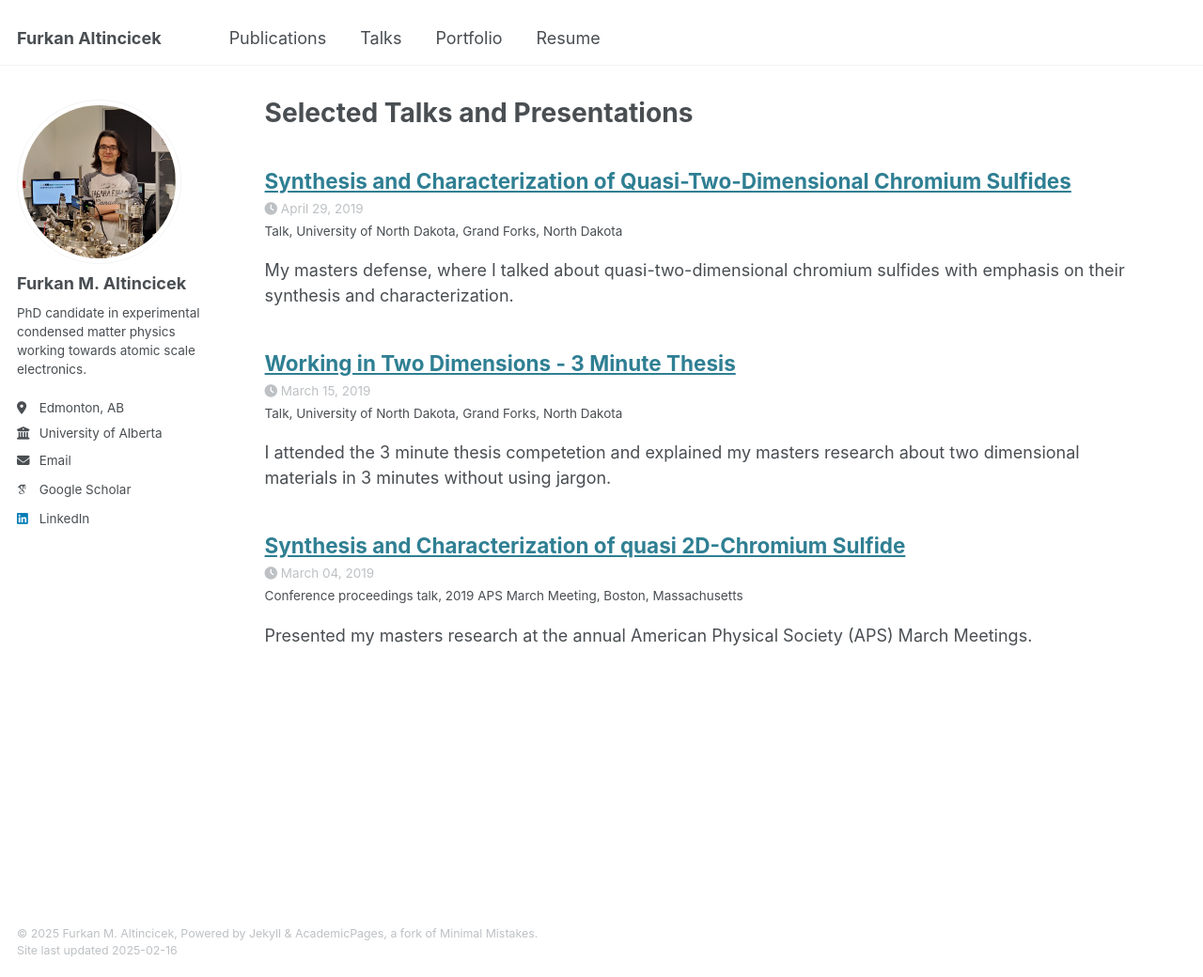
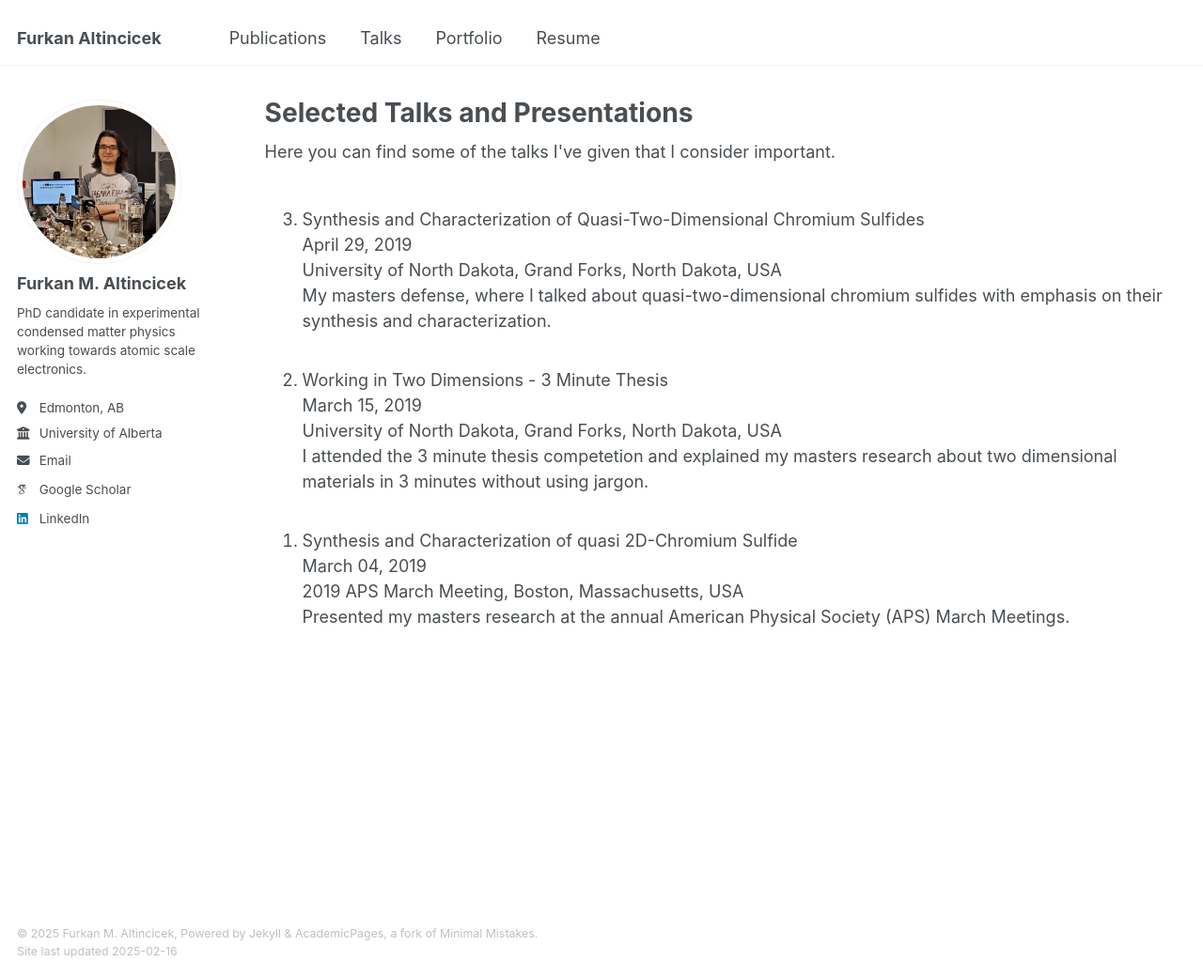
Before and after one commit to faltincicek/faltincicek.github.io, a Jekyll site: the page built from _pages/talks.html, in a window 1280 px wide and 1040 px high. Shown: the whole window at 94% size. Built offline with Jekyll 4.4.1, drawn with Linux system fonts in a browser that asks for light colours; some web fonts are replaced.

Commit message:
Update talks.html

```diff
--- a/_pages/talks.html
+++ b/_pages/talks.html
@@ -5,17 +5,29 @@ permalink: /talks/
 author_profile: true
 ---
 
-{% if site.talkmap_link == true %}
+Here you can find some of the talks I've given that I consider important.<br><br>
 
-<p style="text-decoration:underline;"><a href="/talkmap.html">See a map of all the places I've given a talk!</a></p>
+<ol reversed>
 
-{% endif %}
+<li>
+Synthesis and Characterization of Quasi-Two-Dimensional Chromium Sulfides <br>
+  April 29, 2019<br>
+University of North Dakota, Grand Forks, North Dakota, USA<br>
+My masters defense, where I talked about quasi-two-dimensional chromium sulfides with emphasis on their synthesis and characterization.<br><br>
+</li>
 
-{% for post in site.talks reversed %}
-  {% include archive-single-talk.html %}
-{% endfor %}
+<li>
+Working in Two Dimensions - 3 Minute Thesis <br>
+  March 15, 2019<br>
+University of North Dakota, Grand Forks, North Dakota, USA<br>
+I attended the 3 minute thesis competetion and explained my masters research about two dimensional materials in 3 minutes without using jargon.<br><br>
+</li>
 
-{% comment %}
-<p>Map of places I have given presentations.</p>
-<iframe src="/talkmap/map.html" height="700" width="850" style="border:none;"></iframe>
-{% endcomment %}
+<li>
+Synthesis and Characterization of quasi 2D-Chromium Sulfide<br>
+  March 04, 2019<br>
+2019 APS March Meeting, Boston, Massachusetts, USA<br>
+Presented my masters research at the annual American Physical Society (APS) March Meetings.<br><br>
+</li>
+
+</ol>
```
